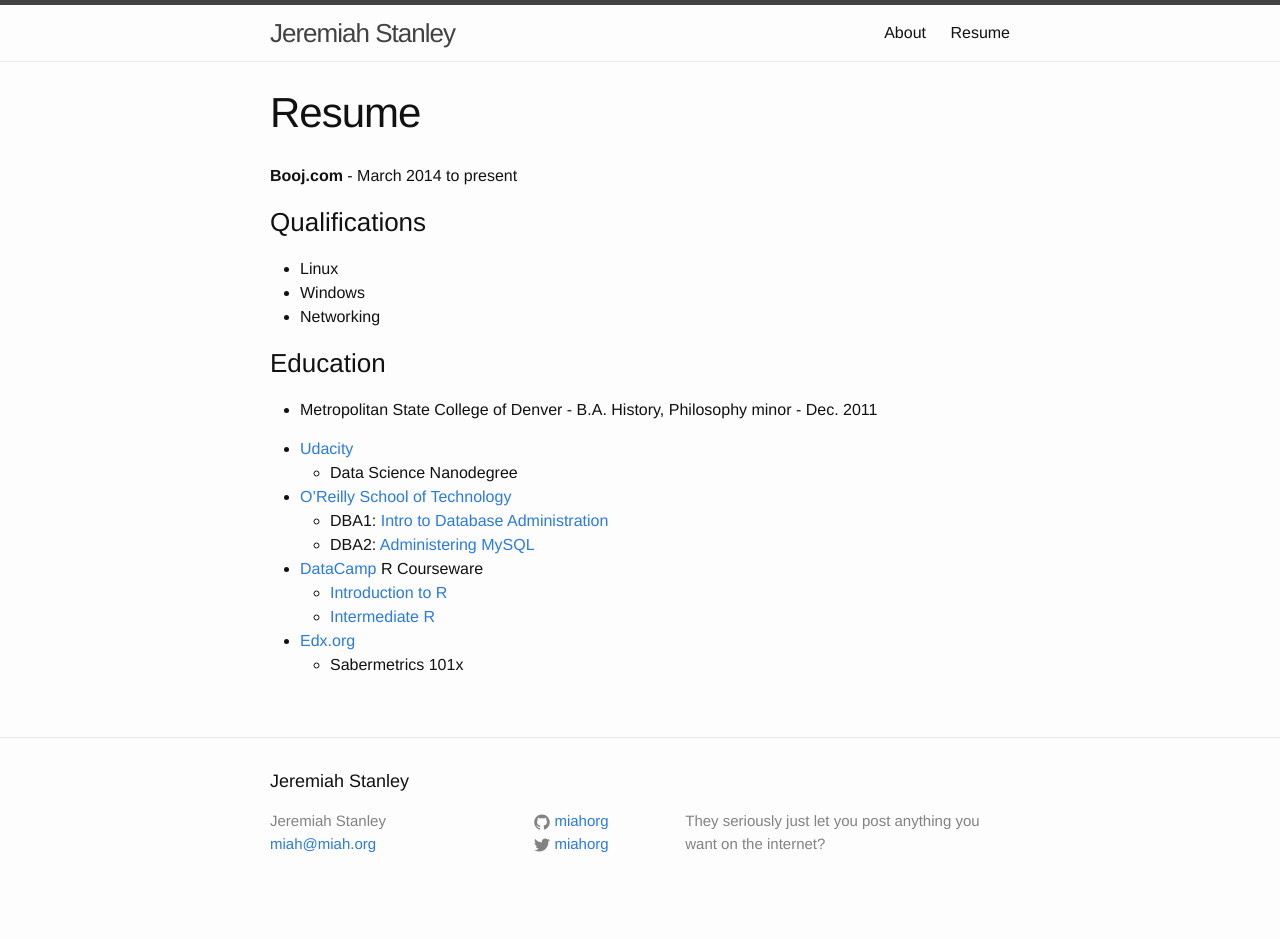
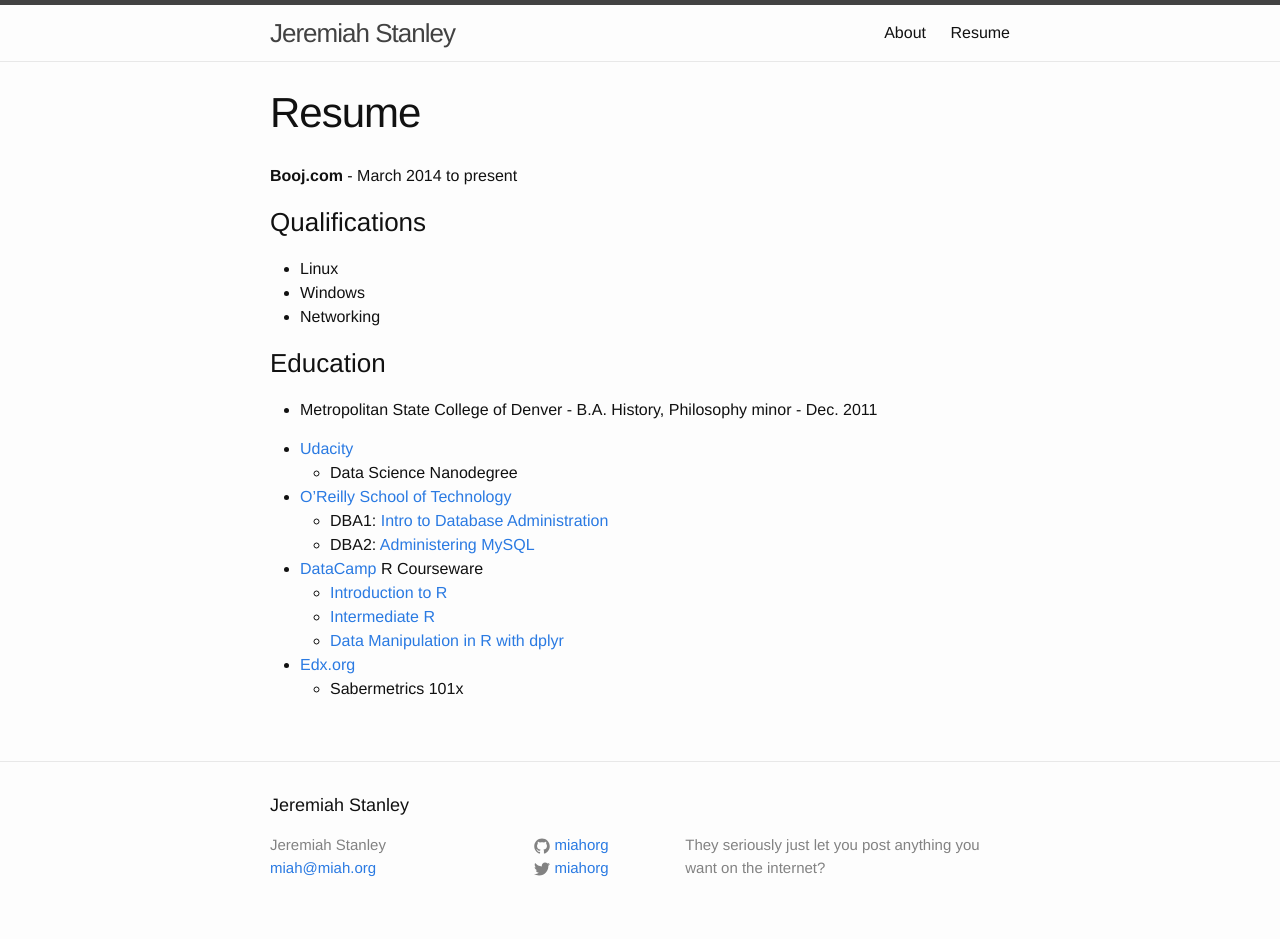
Before and after one commit to miahorg/miahorg.github.io, a Jekyll site: the page built from resume.md, in a window 1280 px wide. Built offline with Jekyll 4.4.1, drawn with Linux system fonts in a browser that asks for light colours; before the commit the page ends 915 px from its top, so only the background shows below that.

Commit message:
Updating more DataCamp achievements.

```diff
--- a/resume.md
+++ b/resume.md
@@ -21,5 +21,6 @@ permalink: /resume/
 * [DataCamp](https://www.datacamp.com/) R Courseware
   * [Introduction to R](/mooc/introductiontor.pdf)
   * [Intermediate R](/mooc/intermediater.pdf)
+  * [Data Manipulation in R with dplyr](/mooc/datamanipulationinrwithdiplyr.pdf)
 * [Edx.org](https://www.edx.org/)
   * Sabermetrics 101x
```
Also changed, not shown: 2 other files.
